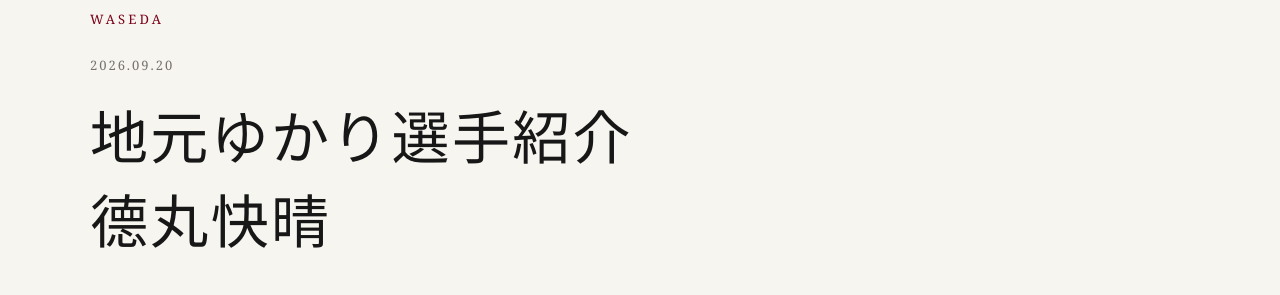
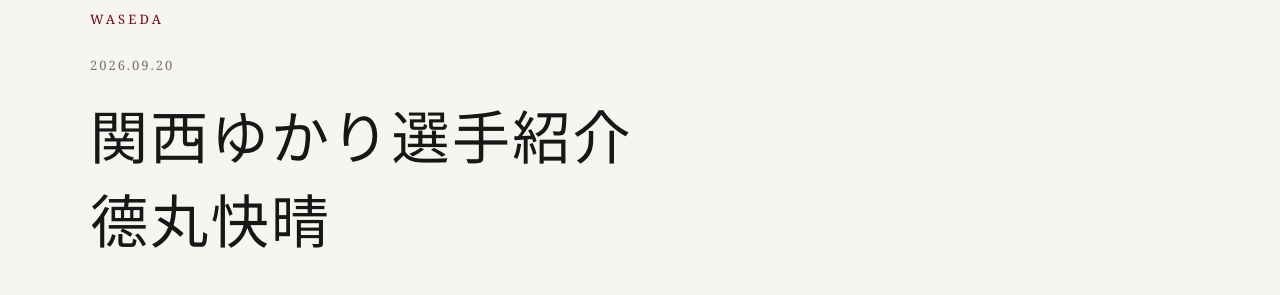
Before and after one commit to all-soukei/all-soukei.github.io, a Jekyll site: the page built from _articles/0919-waseda-2.md, in a window 1280 px wide and 900 px high. Shown: the part 171-466 px from the top of the window. Built offline with Jekyll 4.4.1, drawn with Linux system fonts in a browser that asks for light colours.

Commit message:
Update _articles/0919-waseda-2.md (via Pages CMS)

```diff
--- a/_articles/0919-waseda-2.md
+++ b/_articles/0919-waseda-2.md
@@ -1,5 +1,5 @@
 ---
-title: 地元ゆかり選手紹介
+title: 関西ゆかり選手紹介
 title_line2: 德丸快晴
 date: 2026-09-20
 category: WASEDA
```
